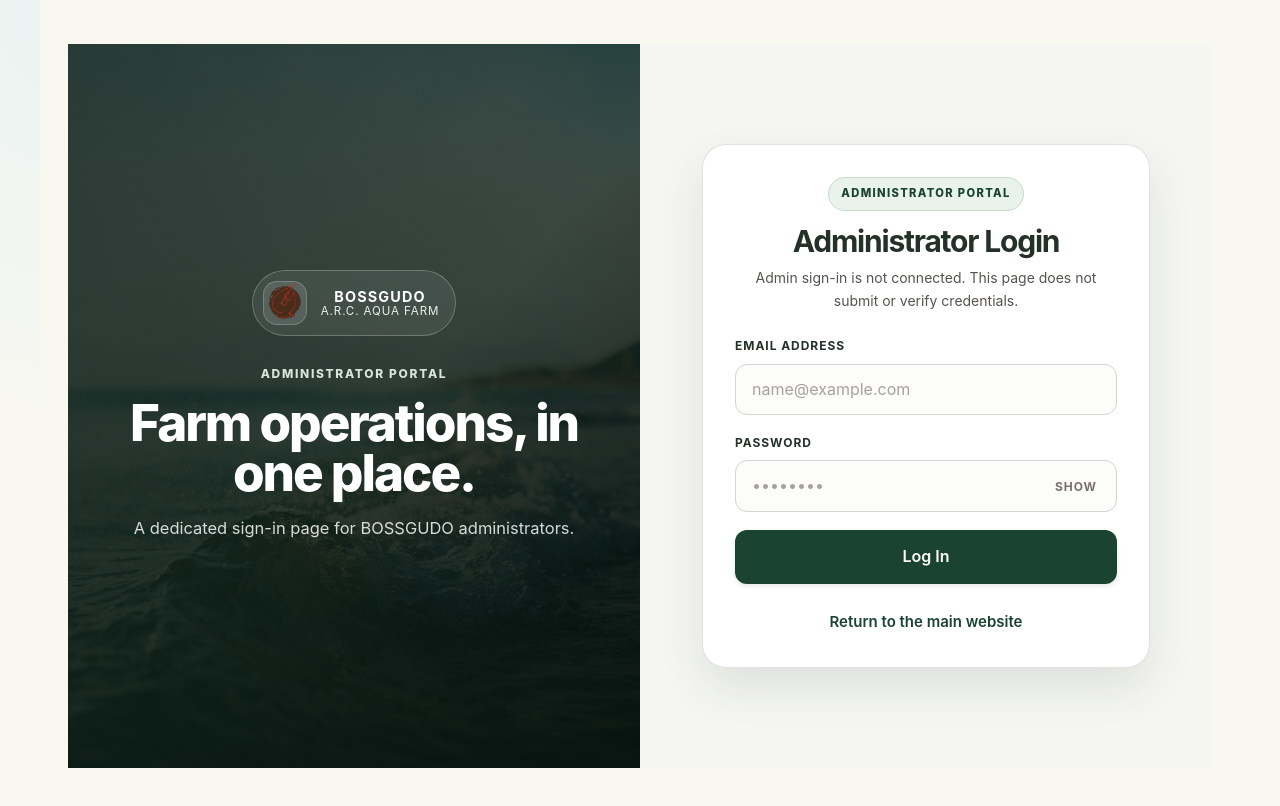
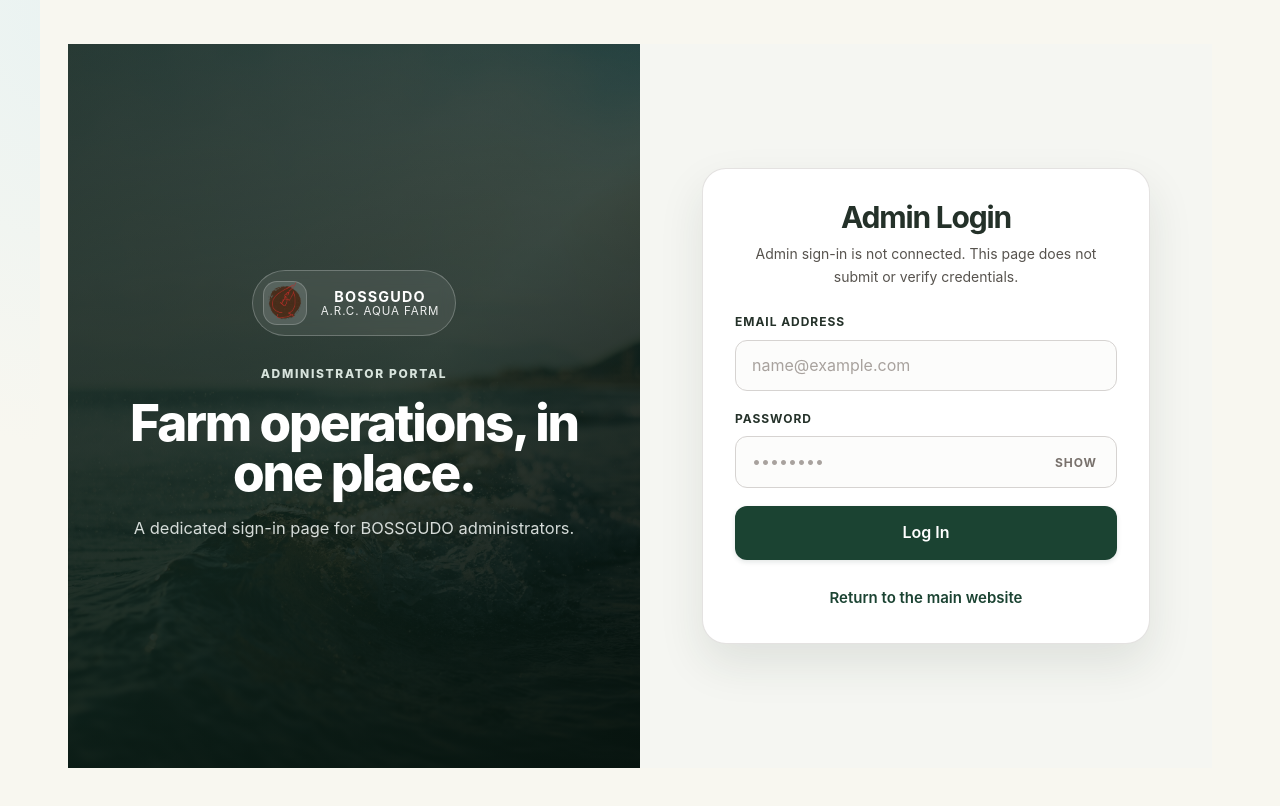
Before and after one commit to gudonavarro/bossgudo-arc-system, a Nuxt app: page /admin-login in a window 1280 px wide. Shown: the top 806 px of the page. Built offline with nearby package versions, Linux system fonts and the light colour scheme.

Commit message:
Align admin login with shared customer login design

```diff
--- a/app/assets/css/style.css
+++ b/app/assets/css/style.css
@@ -2837,23 +2837,6 @@ body[data-page="register"] .chat-box {
   min-height: 100vh;
 }
 
-.admin-login-shell .login-panel {
-  padding-bottom: 48px;
-}
-
-.admin-portal-badge {
-  display: inline-flex;
-  margin-bottom: 14px;
-  padding: 7px 12px;
-  border: 1px solid #c6dbc9;
-  border-radius: 999px;
-  background: #e9f2ec;
-  color: #1b4332;
-  font-size: 0.7rem;
-  font-weight: 800;
-  letter-spacing: 0.12em;
-}
-
 .login-visual {
   position: relative;
   display: flex;
--- a/app/pages/admin-login.vue
+++ b/app/pages/admin-login.vue
@@ -35,8 +35,7 @@ function submit() {
     <section class="login-panel" aria-label="Administrator login form">
       <div class="login-card">
         <div class="login-card-header">
-          <span class="admin-portal-badge">ADMINISTRATOR PORTAL</span>
-          <h2>Administrator Login</h2>
+          <h2>Admin Login</h2>
           <p class="muted">Admin sign-in is not connected. This page does not submit or verify credentials.</p>
         </div>
 
```
